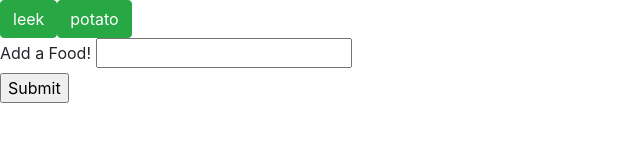
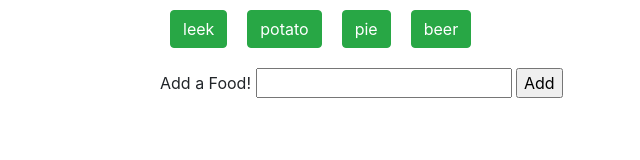
Before and after one commit to Dardin-dale/GifTastic, a plain HTML site: page index.html in a window 1280 px wide. Shown: the whole page, without its empty margins (0-640 px from the left). Drawn offline with nearby package versions, Linux system fonts and the light colour scheme.

Commit message:
slight improvement

```diff
--- a/assets/css/style.css
+++ b/assets/css/style.css
@@ -0,0 +1,21 @@
+body {
+    position: relative;
+    max-width: 960px;
+    margin: 0 auto;
+}
+
+p {
+    font-weight: bold;
+}
+
+.btn {
+    margin: 10px;
+}
+
+.dif {
+    /* margin: 0 auto; */
+}
+
+#buttons {
+    margin-bottom: 10px;
+}
--- a/assets/js/app.js
+++ b/assets/js/app.js
@@ -1,7 +1,7 @@
 $(document).ready(function (){
 
     // initial list of button and giphy searches available
-    var ams = ['leek', 'potato'];
+    var ams = ['leek', 'potato', 'pie', 'beer'];
 
 
     //draws search buttons to buttons div
@@ -34,7 +34,7 @@ $(document).ready(function (){
             var gifs = result.data;
         //should add still, active and status attributes to images
             for (var i = 0; i < gifs.length; i++) {
-                var newDiv = $('<div>');
+                var newDiv = $('<div class="dif">');
                 var newgif = $('<img class=gif>');
                 newgif.attr('src', gifs[i].images.original_still.url);
                 newgif.attr('data-still', gifs[i].images.original_still.url);
@@ -67,8 +67,12 @@ $(document).ready(function (){
     $('#addbtn').on('click', function(event) {
         event.preventDefault()
         var newSearch = $('#gif-input').val().trim();
-        ams.push(newSearch);
-        btndraw();
+        //only works if search is filled
+        if (newSearch != '') {
+          ams.push(newSearch);
+          btndraw();
+        }
+
     })
 
 
--- a/index.html
+++ b/index.html
@@ -16,9 +16,9 @@
     <div>
         <form id="gif-form">
             <label for="gif-input">Add a Food!</label>
-            <input type="text" id="gif-input"><br>
+            <input type="text" id="gif-input">
 
-            <input id='addbtn' type="submit" value="Submit">
+            <input id='addbtn' type="submit" value="Add">
         </form>
     </div>
 
```
